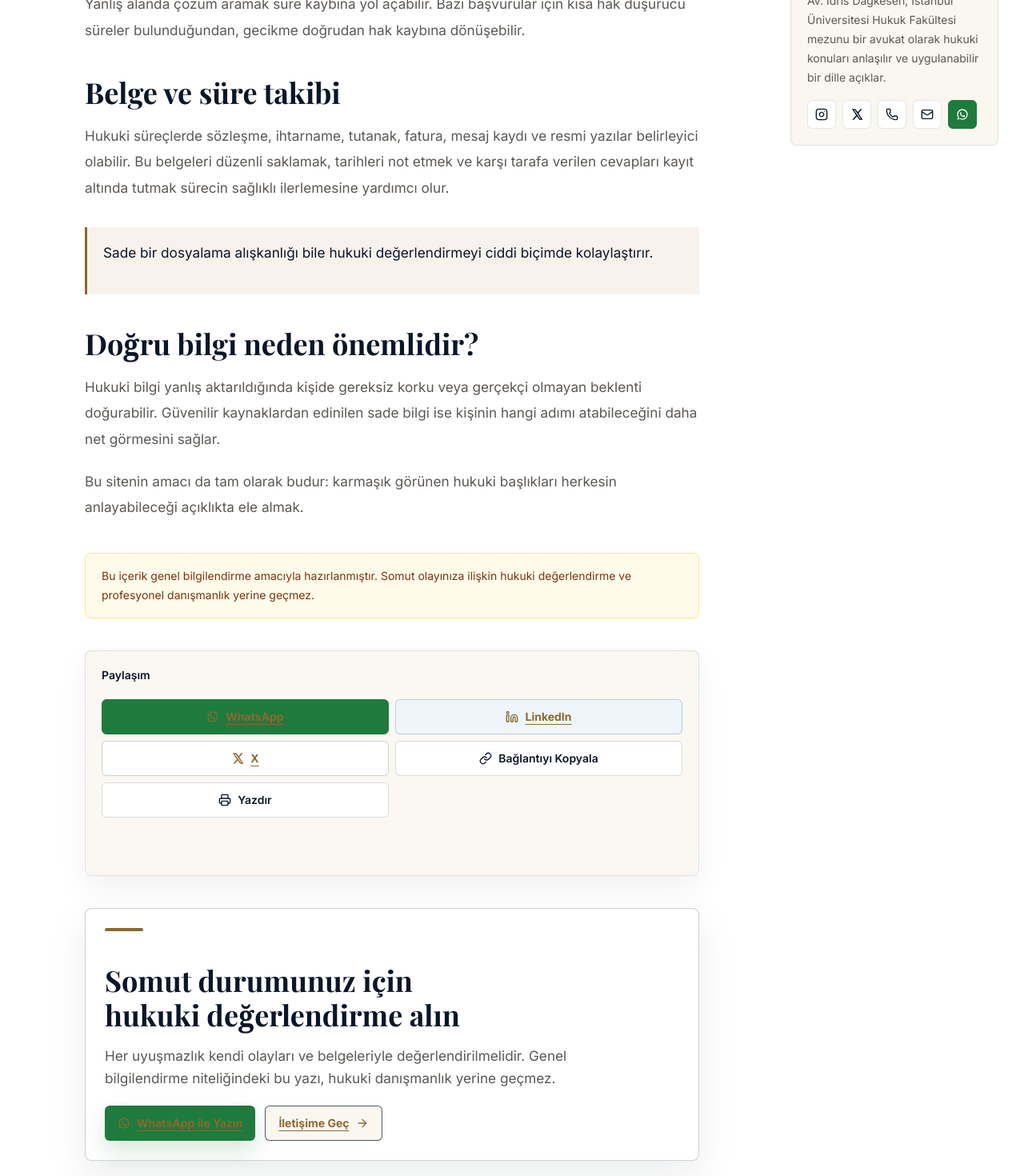
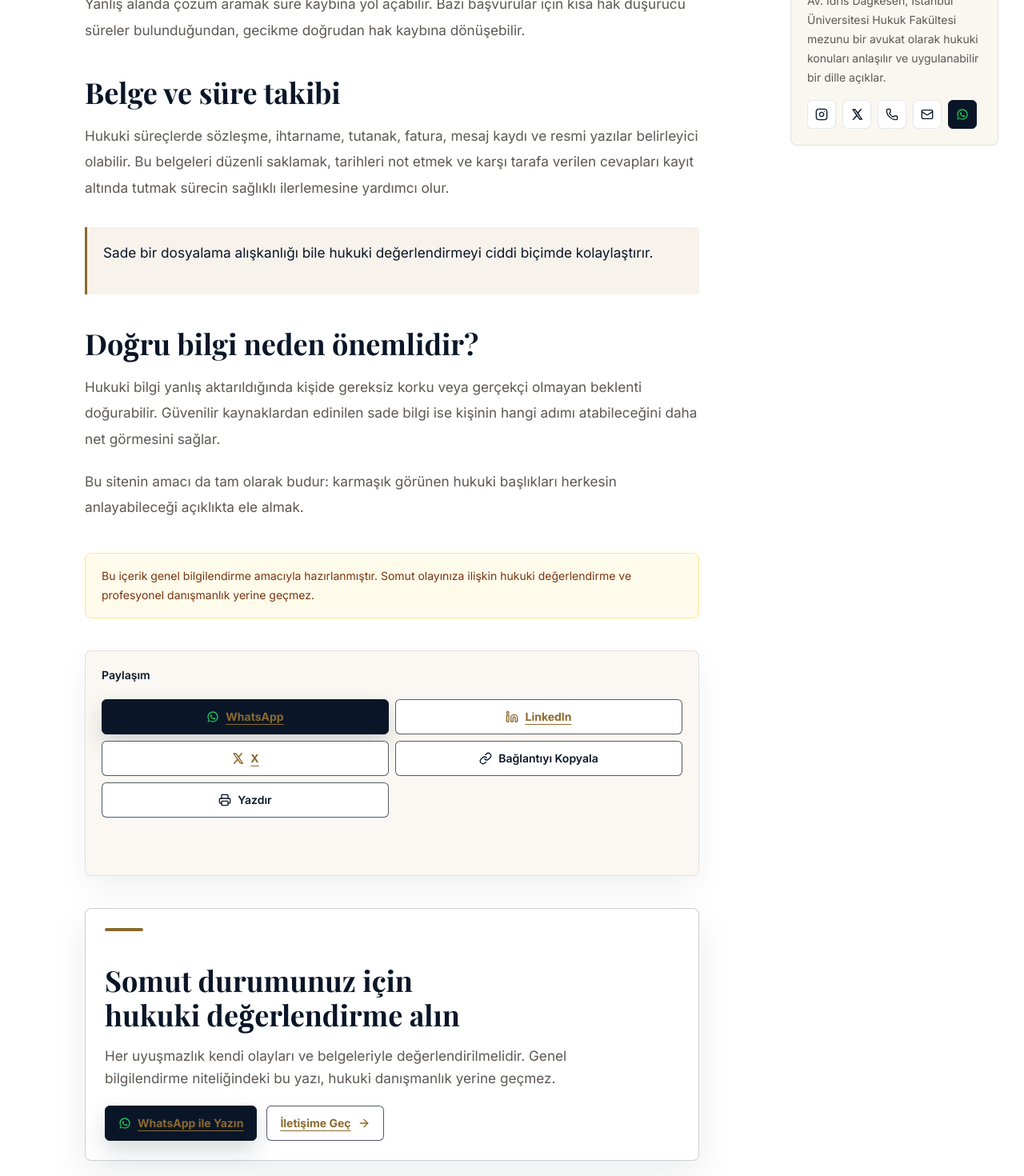
Before and after one commit to melikezana/avukat, a Next.js app: page /makaleler/hukuk-okuryazarligi-neden-onemli in a window 1280 px wide. Shown: the part 1560-3030 px from the top of the page at 80% size. Built offline with nearby package versions, Linux system fonts and the light colour scheme; no server answers; the database is empty; a web font is replaced by a local one.

Commit message:
fix: refine WhatsApp button styling

```diff
--- a/app/iletisim/page.tsx
+++ b/app/iletisim/page.tsx
@@ -4,6 +4,7 @@ import { Instagram, Mail, MapPin, Phone } from "lucide-react";
 import { ContactForm } from "@/components/contact/contact-form";
 import { Container } from "@/components/layout/container";
 import { Breadcrumbs } from "@/components/seo/breadcrumbs";
+import { getActionButtonClassName, whatsappIconClassName } from "@/components/ui/action-button-variants";
 import { BrandIconWhatsApp, BrandIconX } from "@/components/ui/brand-icons";
 import { PageHeader } from "@/components/ui/page-header";
 import { contactInfo, socialLinks } from "@/lib/config";
@@ -96,10 +97,10 @@ export default function ContactPage() {
               href={contactInfo.whatsappHref}
               target="_blank"
               rel="noreferrer"
-              className="inline-flex min-h-11 w-full items-center justify-center gap-2 rounded-[6px] bg-[#1f7a3d] px-5 py-3 text-sm font-semibold text-white transition duration-300 hover:bg-[#17662f] focus-visible:outline focus-visible:outline-2 focus-visible:outline-offset-2 focus-visible:outline-[#1f7a3d]"
+              className={getActionButtonClassName("whatsapp")}
               aria-label="WhatsApp ile Yazın"
             >
-              <BrandIconWhatsApp className="h-4 w-4 shrink-0" />
+              <BrandIconWhatsApp className={whatsappIconClassName} />
               WhatsApp ile Yazın
             </Link>
 
--- a/app/makaleler/[slug]/page.tsx
+++ b/app/makaleler/[slug]/page.tsx
@@ -22,6 +22,7 @@ import { ArticleAuthorBox, ArticleContactCta } from "@/components/articles/artic
 import { ArticleShareActions } from "@/components/articles/article-share-actions";
 import { ArticleTableOfContents } from "@/components/articles/article-table-of-contents";
 import { Container } from "@/components/layout/container";
+import { getIconActionButtonClassName, whatsappIconClassName } from "@/components/ui/action-button-variants";
 import { BrandIconWhatsApp, BrandIconX } from "@/components/ui/brand-icons";
 import { getArticleCategoryFilterHref } from "@/lib/article-categories";
 import { formatReadingTime } from "@/lib/article-reading-time";
@@ -404,10 +405,10 @@ export default async function ArticlePage({ params }: ArticlePageProps) {
                   href={contactInfo.whatsappHref}
                   target="_blank"
                   rel="noreferrer"
-                  className="inline-flex h-9 w-9 items-center justify-center rounded-[6px] border border-[#1f7a3d] bg-[#1f7a3d] text-white transition hover:border-[#17662f] hover:bg-[#17662f]"
+                  className={getIconActionButtonClassName("whatsapp")}
                   aria-label="WhatsApp ile yaz"
                 >
-                  <BrandIconWhatsApp className="h-4 w-4" />
+                  <BrandIconWhatsApp className={whatsappIconClassName} />
                 </a>
               </div>
             </div>
--- a/components/articles/article-ending.tsx
+++ b/components/articles/article-ending.tsx
@@ -1,6 +1,7 @@
 import Image from "next/image";
 import Link from "next/link";
 import { ArrowRight } from "lucide-react";
+import { getActionButtonClassName, whatsappIconClassName } from "@/components/ui/action-button-variants";
 import { BrandIconWhatsApp } from "@/components/ui/brand-icons";
 import { contactInfo, lawyerProfile, portraitBlurDataUrl } from "@/lib/site-profile";
 
@@ -23,15 +24,15 @@ export function ArticleContactCta() {
           href={contactInfo.whatsappHref}
           target="_blank"
           rel="noreferrer"
-          className="inline-flex min-h-11 w-full items-center justify-center gap-2 rounded-[6px] bg-[#1f7a3d] px-4 py-2 text-sm font-semibold text-white shadow-[0_12px_28px_rgba(31,122,61,0.18)] transition hover:bg-[#17662f] focus-visible:outline focus-visible:outline-2 focus-visible:outline-offset-2 focus-visible:outline-[#1f7a3d] sm:w-auto"
+          className={getActionButtonClassName("whatsapp", "sm:w-auto")}
           aria-label="WhatsApp ile Yazın"
         >
-          <BrandIconWhatsApp className="h-4 w-4 shrink-0" />
+          <BrandIconWhatsApp className={whatsappIconClassName} />
           WhatsApp ile Yazın
         </a>
         <Link
           href="/iletisim"
-          className="inline-flex min-h-11 w-full items-center justify-center gap-2 rounded-[6px] border border-primary/70 bg-cream-50 px-4 py-2 text-sm font-semibold text-primary transition hover:border-gold-500 hover:text-gold-600 focus-visible:outline focus-visible:outline-2 focus-visible:outline-offset-2 focus-visible:outline-primary sm:w-auto"
+          className={getActionButtonClassName("secondary", "sm:w-auto")}
         >
           İletişime Geç
           <ArrowRight className="h-4 w-4 shrink-0" aria-hidden />
--- a/components/articles/article-share-actions.tsx
+++ b/components/articles/article-share-actions.tsx
@@ -2,6 +2,7 @@
 
 import { Check, Link as LinkIcon, Linkedin, Printer } from "lucide-react";
 import { useState } from "react";
+import { getActionButtonClassName, whatsappIconClassName } from "@/components/ui/action-button-variants";
 import { BrandIconWhatsApp, BrandIconX } from "@/components/ui/brand-icons";
 
 type ArticleShareActionsProps = {
@@ -9,9 +10,7 @@ type ArticleShareActionsProps = {
   title: string;
 };
 
-const baseButtonClassName =
-  "inline-flex min-h-11 w-full min-w-0 items-center justify-center gap-2 rounded-[6px] border px-3 py-2 text-center text-sm font-semibold transition focus-visible:outline focus-visible:outline-2 focus-visible:outline-offset-2 whitespace-normal break-normal [hyphens:none] [overflow-wrap:normal]";
-const secondaryButtonClassName = `${baseButtonClassName} border-primary/15 bg-white text-primary hover:border-gold-500 hover:text-gold-600 focus-visible:outline-primary`;
+const secondaryButtonClassName = getActionButtonClassName("secondary");
 
 export function ArticleShareActions({ url, title }: ArticleShareActionsProps) {
   const [message, setMessage] = useState("");
@@ -45,17 +44,17 @@ export function ArticleShareActions({ url, title }: ArticleShareActionsProps) {
           href={`https://wa.me/?text=${encodedText}`}
           target="_blank"
           rel="noreferrer"
-          className={`${baseButtonClassName} border-[#1f7a3d] bg-[#1f7a3d] text-white hover:bg-[#17662f] focus-visible:outline-[#1f7a3d]`}
+          className={getActionButtonClassName("whatsapp")}
           aria-label="WhatsApp ile paylaş"
         >
-          <BrandIconWhatsApp className="h-4 w-4 shrink-0" />
+          <BrandIconWhatsApp className={whatsappIconClassName} />
           WhatsApp
         </a>
         <a
           href={`https://www.linkedin.com/sharing/share-offsite/?url=${encodedUrl}`}
           target="_blank"
           rel="noreferrer"
-          className={`${baseButtonClassName} border-[#2f6f9f]/30 bg-[#eef6fb] text-[#1f5f8f] hover:border-[#1f5f8f] hover:bg-white focus-visible:outline-[#1f5f8f]`}
+          className={secondaryButtonClassName}
           aria-label="LinkedIn üzerinde paylaş"
         >
           <Linkedin className="h-4 w-4 shrink-0" aria-hidden />
@@ -65,7 +64,7 @@ export function ArticleShareActions({ url, title }: ArticleShareActionsProps) {
           href={`https://twitter.com/intent/tweet?text=${encodedTitle}&url=${encodedUrl}`}
           target="_blank"
           rel="noreferrer"
-          className={`${baseButtonClassName} border-primary/20 bg-white text-primary hover:border-gold-500 hover:text-gold-600 focus-visible:outline-primary`}
+          className={secondaryButtonClassName}
           aria-label="X'te paylaş"
         >
           <BrandIconX className="h-4 w-4 shrink-0" />X
--- /dev/null
+++ b/components/ui/action-button-variants.ts
@@ -0,0 +1,31 @@
+import { cn } from "@/lib/utils";
+
+type ActionButtonVariant = "whatsapp" | "secondary";
+
+const actionButtonBaseClassName =
+  "inline-flex min-h-11 w-full min-w-0 items-center justify-center gap-2 rounded-[6px] border px-4 py-2 text-center text-sm font-semibold no-underline transition focus-visible:outline focus-visible:outline-2 focus-visible:outline-offset-2 whitespace-normal break-normal [hyphens:none] [overflow-wrap:normal]";
+
+const actionButtonVariants: Record<ActionButtonVariant, string> = {
+  whatsapp:
+    "border-navy-900 bg-navy-900 text-white shadow-[0_12px_28px_rgba(10,22,40,0.16)] hover:border-navy-800 hover:bg-navy-800 focus-visible:outline-gold-500",
+  secondary:
+    "border-primary/70 bg-white text-primary hover:border-navy-800 hover:bg-cream-100/70 hover:text-primary focus-visible:outline-gold-500"
+};
+
+const iconButtonBaseClassName =
+  "inline-flex h-9 w-9 shrink-0 items-center justify-center rounded-[6px] border transition focus-visible:outline focus-visible:outline-2 focus-visible:outline-offset-2";
+
+const iconButtonVariants: Record<ActionButtonVariant, string> = {
+  whatsapp: "border-navy-900 bg-navy-900 text-white hover:border-navy-800 hover:bg-navy-800 focus-visible:outline-gold-500",
+  secondary: "border-primary/20 bg-white text-primary hover:border-navy-800 hover:bg-cream-100/70 focus-visible:outline-gold-500"
+};
+
+export const whatsappIconClassName = "h-4 w-4 shrink-0 text-green-500";
+
+export function getActionButtonClassName(variant: ActionButtonVariant, className?: string) {
+  return cn(actionButtonBaseClassName, actionButtonVariants[variant], className);
+}
+
+export function getIconActionButtonClassName(variant: ActionButtonVariant, className?: string) {
+  return cn(iconButtonBaseClassName, iconButtonVariants[variant], className);
+}
```
Also changed, not shown: 2 other files (tests, documents, lock files or other folders).
